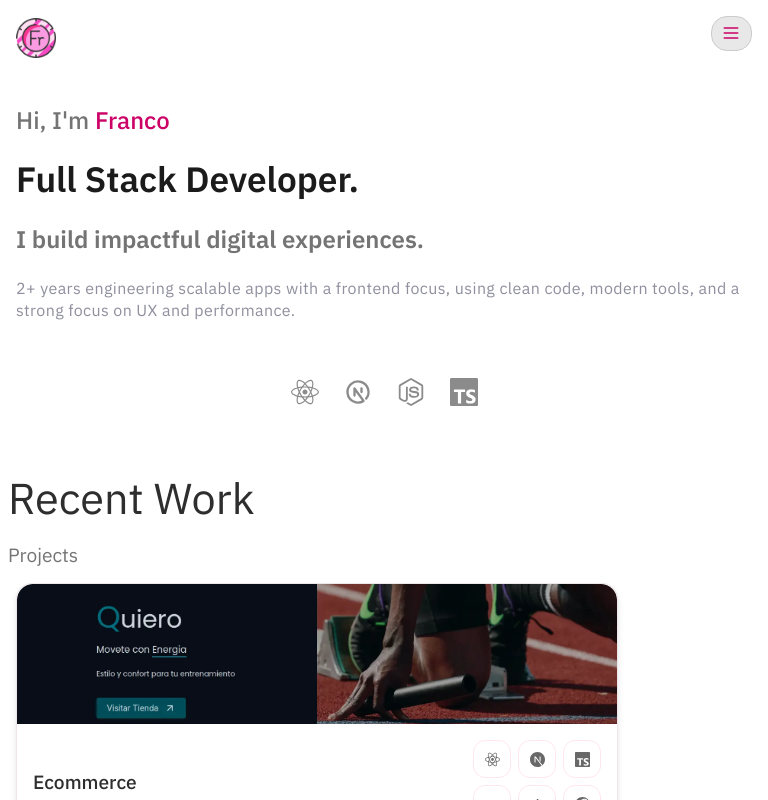
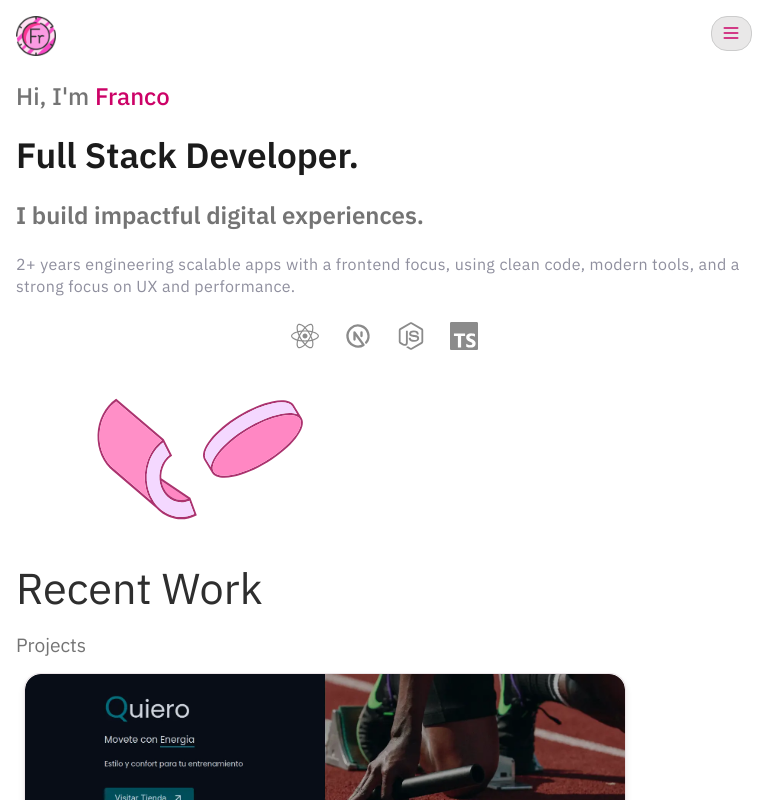
Before and after one commit to Fransei29/new-portfolio, a Next.js app: page / in a window 768 px wide. Shown: the top 800 px of the page. Built offline with nearby package versions, Linux system fonts and the light colour scheme; a web font is replaced by a local one.

Commit message:
Added things done.

```diff
--- a/app/globals.css
+++ b/app/globals.css
@@ -130,12 +130,16 @@ html.dark p, html.dark h1, html.dark h2, html.dark h3,html.dark li,html.dark .so
 }
 
 .shape-a {
+  width: 130px;
+  height: 170px;
   top: 100px;
   left: 40px;
   z-index: 1;
 }
 
 .shape-b {
+  width: 130px;
+  height: 170px;
   top: 80px;
   left: 150px;
   z-index: 2;
@@ -222,11 +226,40 @@ html.dark p, html.dark h1, html.dark h2, html.dark h3,html.dark li,html.dark .so
   .home-text {
     display: flex;
     flex-direction: column;
-    padding: 1.5rem 0.5rem;
+    padding: 0.5rem 0.5rem;
     height: auto;
   }
 
+  .home-textB {
+    display: flex;
+    flex-direction: column;
+    justify-content: center;
+    align-items: center;
+  }
+
   .svg-duo {
-    display: none;
+    padding-top: 0.5rem;
+    width: 190px;
+    height: 170px;
+  }
+
+  .shape-a {
+    top: 20px;
+    left: 85px;
+    width: 110px;
+    height: 130px;
+  }
+
+  .shape-b {
+    top: 0px;
+    left: 190px;
+    width: 110px;
+    height: 130px;
   }
 }
+
+@media (min-width: 768px) and (max-width: 1024px) {
+  .containerGeneral, .home-text {
+   padding:0 0.5rem;
+  }
+}
--- a/components/ClientLayout/ClientLayout.module.scss
+++ b/components/ClientLayout/ClientLayout.module.scss
@@ -177,6 +177,10 @@
   width: 40px;
   height: 40px;
   padding-top: 0.2rem;
+
+  @media (max-width: 768px) {
+    padding: 0;
+  }
 }
 
 .iconNav{
--- a/components/HomeText/HomeText.module.scss
+++ b/components/HomeText/HomeText.module.scss
@@ -53,6 +53,10 @@
   line-height: 1.4;
   letter-spacing: 0.4px;
   margin-bottom: 2.5rem;
+
+  @media (max-width: 768px) {
+    margin-bottom: 1.5rem;
+  }
 }
 
 .techIcons {
@@ -76,7 +80,7 @@
 
   .techIcons {
     justify-content: center;
-    padding: 1rem 0;
+    margin-bottom: 0.5rem;
   }
 
   .description {
```
